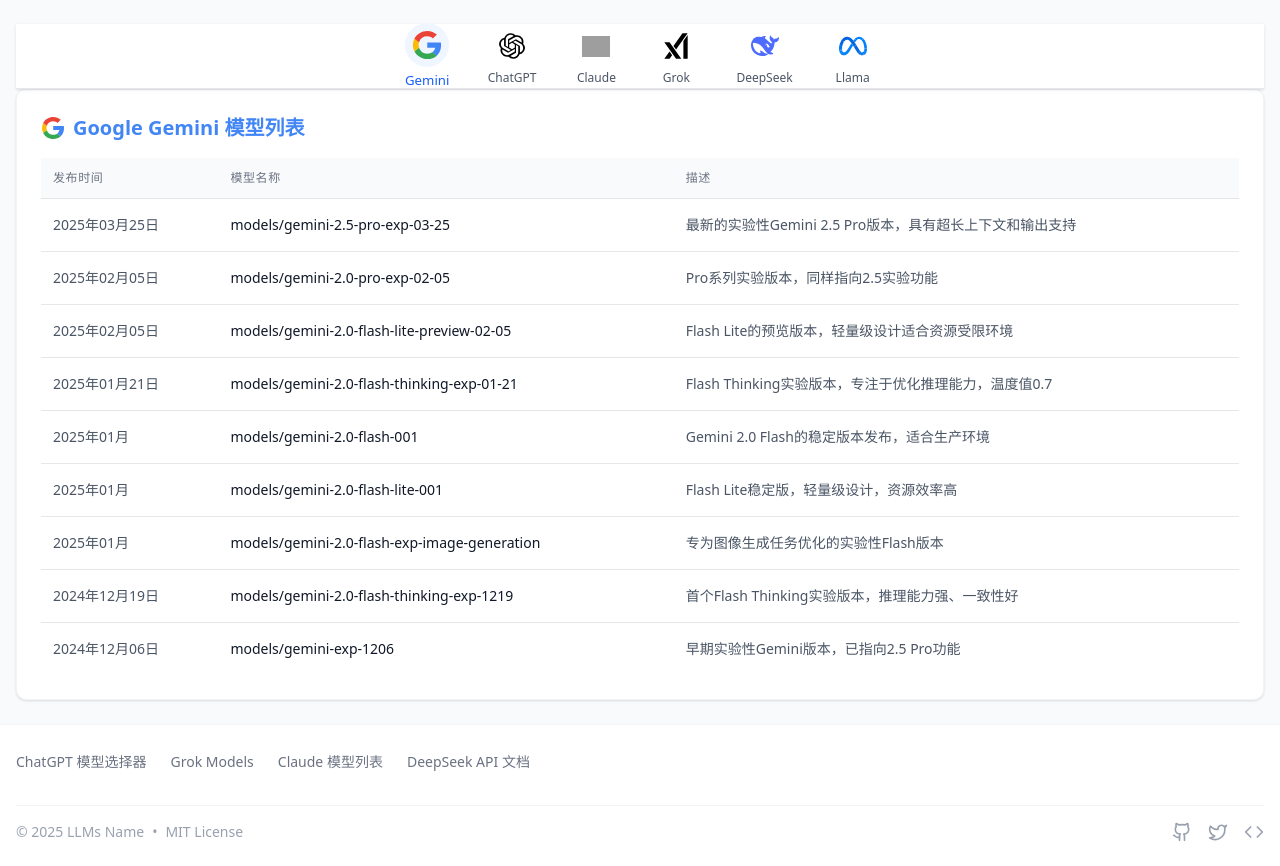
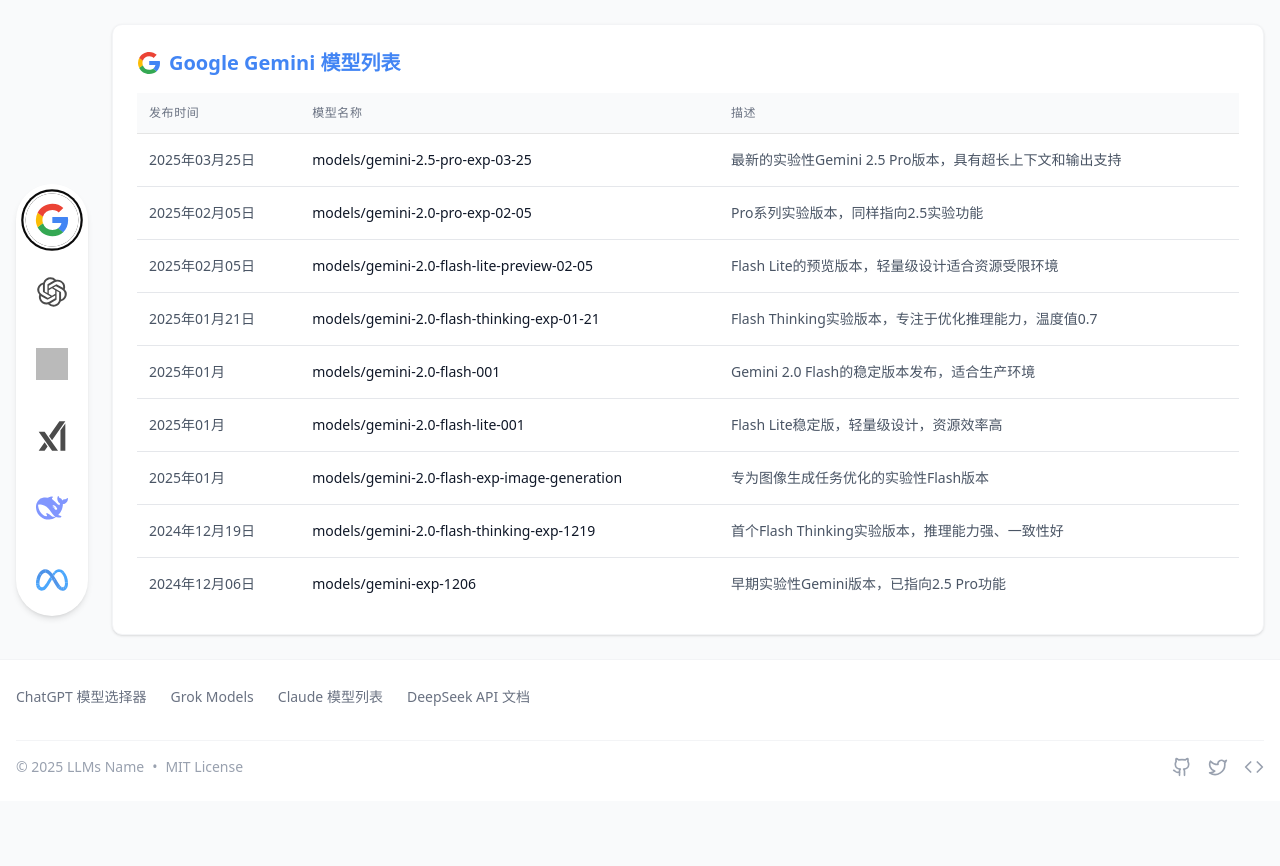
Before and after one commit to yayxs/openai, a Next.js app: page / in a window 1280 px wide. After the commit the page ends 801 px from the top, so only its background shows below. Built offline with nearby package versions, Linux system fonts and the light colour scheme; grey boxes are pictures that could not be loaded.

Commit message:
refactor: Remove Header component, update Home page to use Link for model selection, and enhance layout with fixed model icons for improved navigation

```diff
--- a/app/page.tsx
+++ b/app/page.tsx
@@ -1,5 +1,5 @@
 import ModelList from '@/components/ModelList';
-import Header from '@/components/Header';
+import Link from 'next/link';
 
 // 定义模型数据项的类型
 export interface ModelItem {
@@ -364,14 +364,17 @@
   },
 ];
 
-export default function Home({
-  searchParams,
-}: {
-  searchParams: { [key: string]: string | string[] | undefined };
-}) {
-  // 从searchParams获取选中的模型索引，如果没有则默认为0
-  const modelIndex = typeof searchParams.model === 'string'
-    ? parseInt(searchParams.model)
+// Define props interface for the Home page according to Next.js 15+ docs
+interface HomePageProps {
+  searchParams: Promise<{ [key: string]: string | string[] | undefined }>;
+}
+
+export default async function Home({ searchParams }: HomePageProps) {
+  // Await the searchParams promise before accessing its properties
+  const resolvedSearchParams = await searchParams;
+  const modelParam = resolvedSearchParams.model;
+  const modelIndex = typeof modelParam === 'string'
+    ? parseInt(modelParam)
     : 0;
 
   // 确保modelIndex是有效的
@@ -381,7 +384,31 @@
 
   return (
     <>
-      <Header selectedIndex={selectedModelIndex} />
+      <div className="flex">
+        {/* 左侧悬浮模型图标 */}
+        <div className="fixed left-4 top-1/2 transform -translate-y-1/2 flex flex-col gap-6 bg-white p-3 rounded-full shadow-md z-10">
+          {modelProviders.map((provider, index) => (
+            <Link
+              key={provider.id}
+              href={`/?model=${index}`}
+              className={`transition-all duration-200 hover:scale-110 ${index === selectedModelIndex ? 'scale-110 ring-2 ring-offset-2' : 'opacity-70'}`}
+              style={{
+                borderRadius: '50%',
+                padding: '8px'
+              }}
+            >
+              <img
+                src={provider.logo}
+                alt={provider.name}
+                className="w-8 h-8"
+                title={provider.name}
+              />
+            </Link>
+          ))}
+        </div>
+
+        {/* 主要内容区 */}
+        <div className="ml-24 flex-1">
           <div className='bg-white rounded-lg shadow-sm border border-gray-100 p-4 md:p-6'>
             <h2 className='text-xl font-bold mb-4 flex items-center'>
               <img
@@ -397,6 +424,8 @@
             {/* 模型列表组件 */}
             <ModelList models={modelsData[selectedModelIndex]} />
           </div>
+        </div>
+      </div>
     </>
   );
 }
--- a/components/Header.tsx
+++ /dev/null
@@ -1,51 +0,0 @@
-import React from 'react';
-import Image from 'next/image';
-import Link from 'next/link';
-
-interface HeaderProps {
-  selectedIndex: number;
-}
-
-export default function Header({ selectedIndex }: HeaderProps) {
-  const models = [
-    { name: 'Gemini', logo: '/google-color.svg' },
-    { name: 'ChatGPT', logo: '/openai.svg' },
-    { name: 'Claude', logo: '/anthropic.svg' },
-    { name: 'Grok', logo: '/xai.svg' },
-    { name: 'DeepSeek', logo: '/deepseek-color.svg' },
-    { name: 'Llama', logo: '/meta-color.svg' },
-  ];
-
-  return (
-    <header className="sticky top-0 z-50 w-full border-b border-gray-200 bg-white shadow-sm">
-      <div className="container mx-auto">
-        <div className="flex h-16 items-center justify-center">
-          <nav className="flex items-center space-x-10">
-            {models.map((model, index) => (
-              <Link
-                key={model.name}
-                href={`/?model=${index}`}
-                className={`flex flex-col items-center justify-center transition-all ${
-                  selectedIndex === index
-                    ? 'scale-110 text-blue-600'
-                    : 'text-gray-600 hover:scale-105'
-                }`}
-              >
-                <div className={`p-1.5 rounded-full ${selectedIndex === index ? 'bg-blue-50' : ''}`}>
-                  <Image
-                    src={model.logo}
-                    alt={`${model.name} logo`}
-                    width={28}
-                    height={28}
-                    className="h-7 w-7 object-contain"
-                  />
-                </div>
-                <span className="mt-1 text-xs">{model.name}</span>
-              </Link>
-            ))}
-          </nav>
-        </div>
-      </div>
-    </header>
-  );
-}
--- a/components/ModelList.tsx
+++ b/components/ModelList.tsx
@@ -10,7 +10,7 @@
   if (!models || models.length === 0) {
     return (
       <div className="text-center py-10 text-gray-500">
-        该模型提供商暂时没有可用的模型数据
+
       </div>
     );
   }
```
Lines whose indentation alone changed are shown as unchanged.
